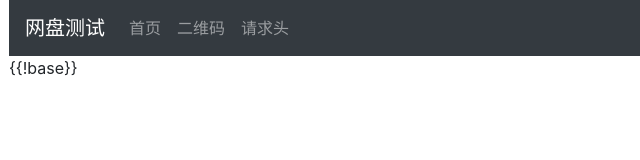
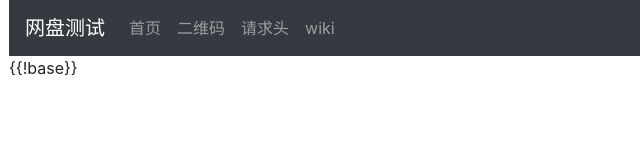
Before and after one commit to fisher335/dazhuang, a plain HTML site: page views/base.html in a window 1280 px wide. Shown: the full height of the page, 6-646 px from the left. Drawn offline with nearby package versions, Linux system fonts and the light colour scheme.

Commit message:
去掉不能用的微软的office文件接口

```diff
--- a/views/base.html
+++ b/views/base.html
@@ -35,9 +35,9 @@
                         <li class="nav-item">
                             <a class="nav-link" href="/list/">请求头</a>
                         </li>
-                         <!--<li class="nav-item">-->
-                            <!--<a class="nav-link" href="/file/">文件预览</a>-->
-                        <!--</li>-->
+                         <li class="nav-item">
+                            <a class="nav-link" href="/wiki/">wiki</a>
+                        </li>
                     </ul>
                 </div>
             </nav>
```
